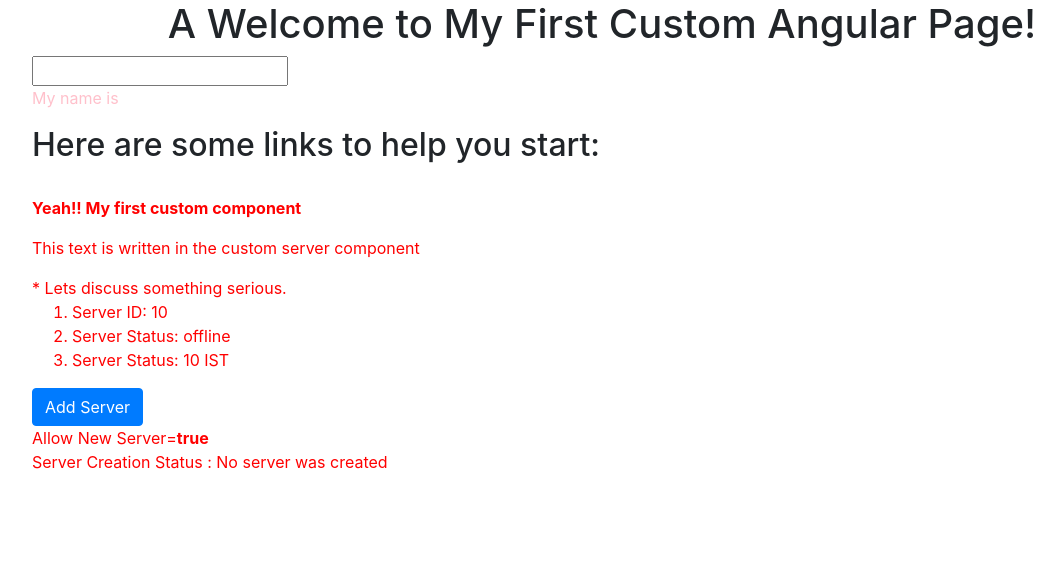
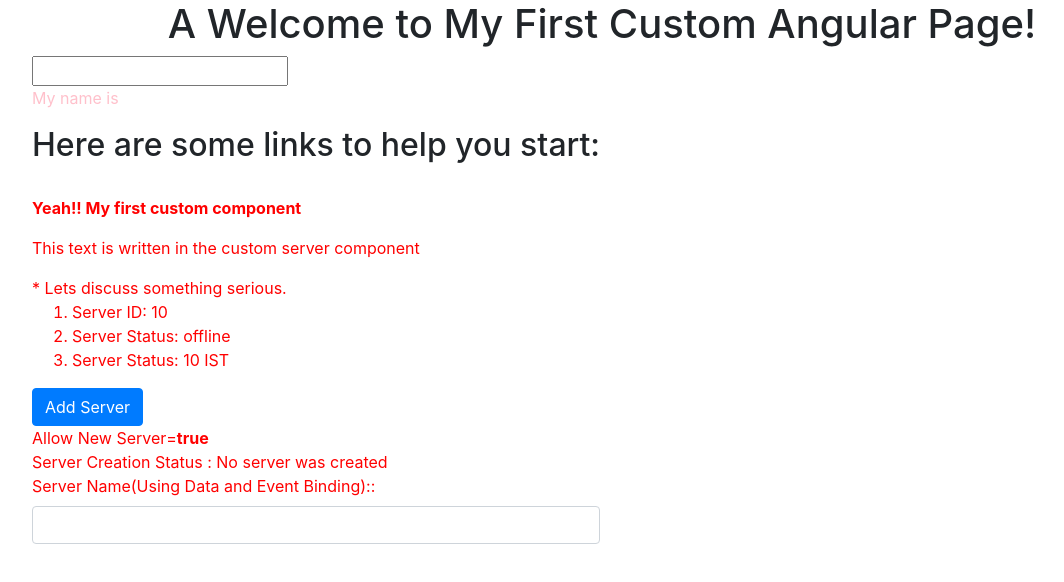
Before and after one commit to pratikaambani/angular2-practise, an Angular app in the folder my-first-app/: page / in a window 1280 px wide. Shown: the top 582 px of the page, without its empty margins (38-1102 px from the left). Built offline with nearby package versions, Linux system fonts and the light colour scheme.

Commit message:
passing anf using data with event binding

```diff
--- a/my-first-app/src/app/servers/servers.component.html
+++ b/my-first-app/src/app/servers/servers.component.html
@@ -15,3 +15,10 @@ Allow New Server=<b [innerText]="allowNewServer"> </b>
 
 <br />
 Server Creation Status : {{serverCreationStatus}}
+
+<br />
+<label>Server Name(Using Data and Event Binding): </label>: {{serverName}}
+<input
+	type="text"
+	class="form-control"
+	(input)="onUpdateServer($event)">
--- a/my-first-app/src/app/servers/servers.component.ts
+++ b/my-first-app/src/app/servers/servers.component.ts
@@ -7,7 +7,8 @@ import { Component, OnInit } from '@angular/core';
 })
 export class ServersComponent implements OnInit {
 	allowNewServer=false;
-	serverCreationStatus="No server was created";
+    serverCreationStatus="No server was created";
+    serverName='';
 
   constructor() {
   	setTimeout(() => {
@@ -23,4 +24,9 @@ export class ServersComponent implements OnInit {
   	this.serverCreationStatus = 'Server was created';
   }
 
+  onUpdateServer(event: Event) {
+    console.log(event);
+    this.serverName = (<HTMLInputElement>event.target).value;
+  }
+
 }
```
Also changed, not shown: 1 other file (tests, documents, lock files or other folders).
